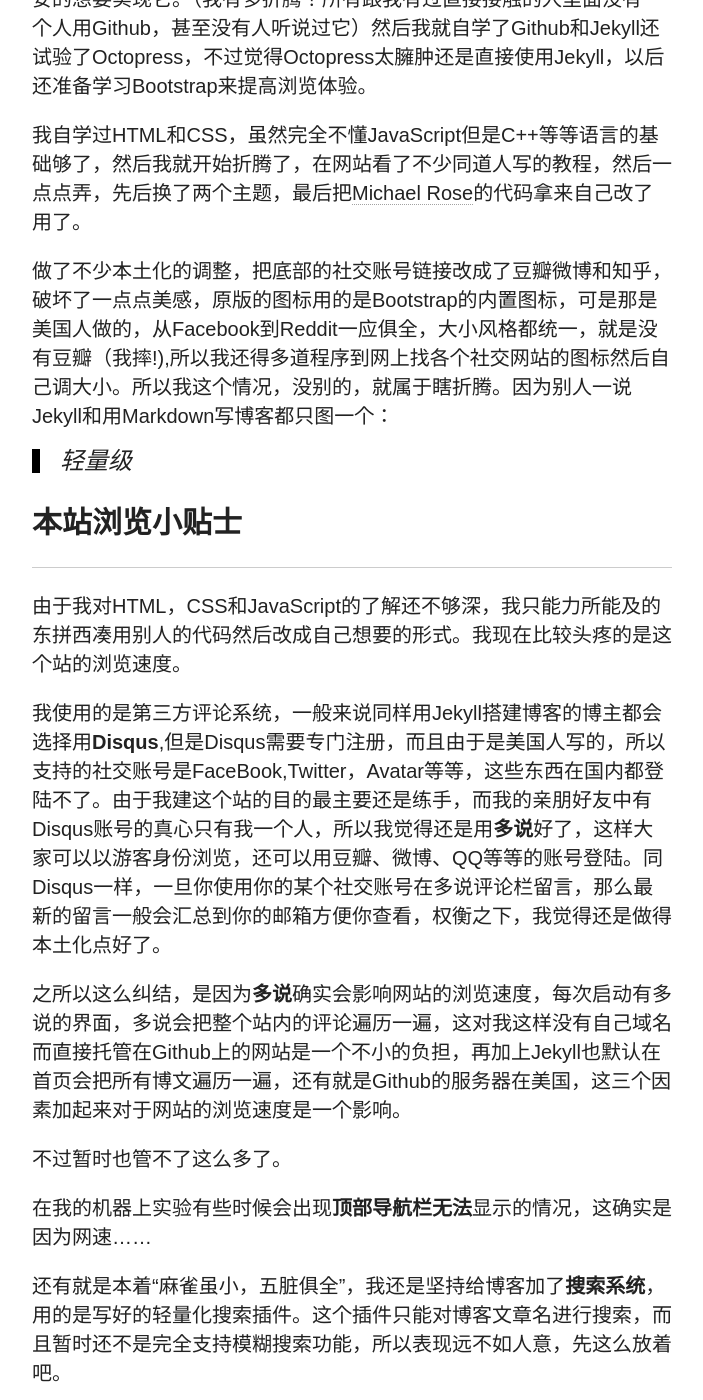
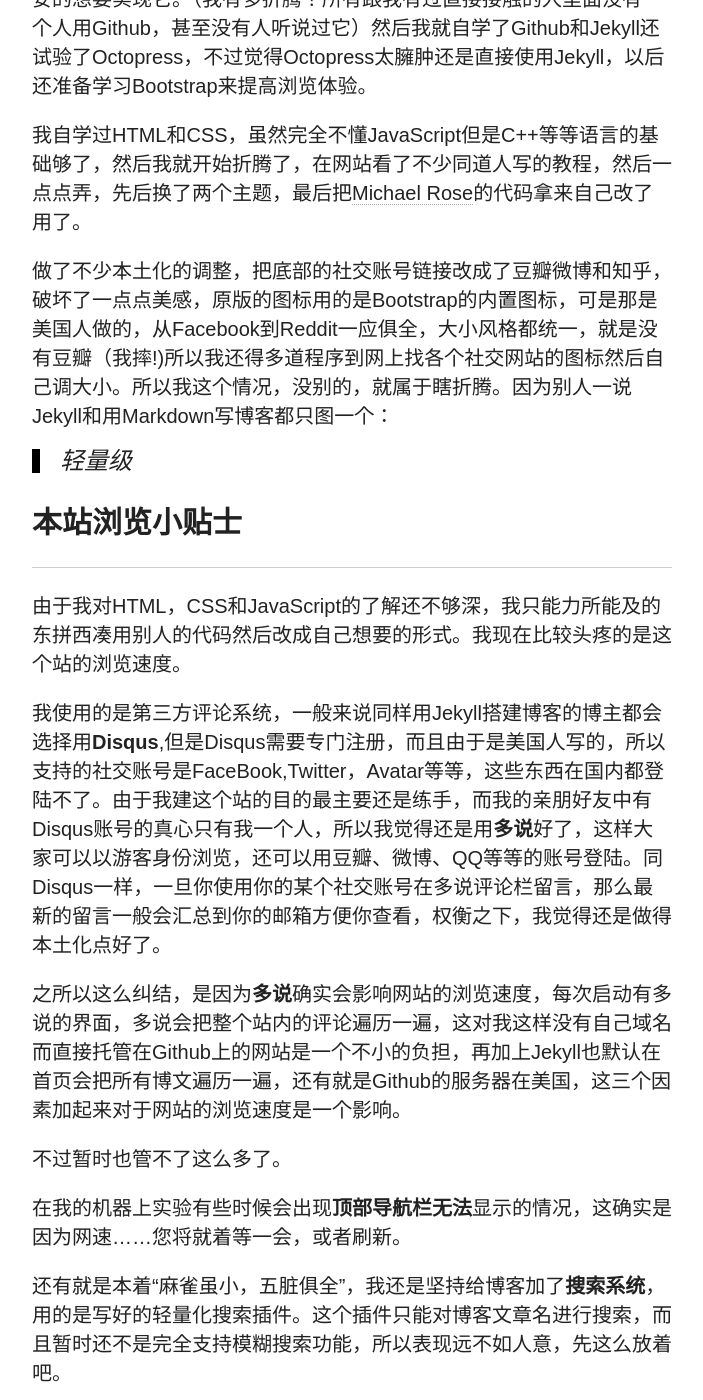
Before and after one commit to Renco/Renco.github.io, a Jekyll site: the page built from aboutsite.md, in a window 1280 px wide and 1400 px high, scrolled down 2402 px. Shown: the whole window, without its empty margins (288-991 px from the left). Built offline with Jekyll 4.4.1, drawn with Linux system fonts in a browser that asks for light colours; nearby versions of some CDN libraries.

Commit message:
更新关于本站

```diff
--- a/aboutsite.md
+++ b/aboutsite.md
@@ -43,7 +43,7 @@
 
 我自学过HTML和CSS，虽然完全不懂JavaScript但是C++等等语言的基础够了，然后我就开始折腾了，在网站看了不少同道人写的教程，然后一点点弄，先后换了两个主题，最后把[Michael Rose](http://mademistakes.com/articles/so-simple-jekyll-theme/ "So Simple")的代码拿来自己改了用了。
 
-做了不少本土化的调整，把底部的社交账号链接改成了豆瓣微博和知乎，破坏了一点点美感，原版的图标用的是Bootstrap的内置图标，可是那是美国人做的，从Facebook到Reddit一应俱全，大小风格都统一，就是没有豆瓣（我摔!),所以我还得多道程序到网上找各个社交网站的图标然后自己调大小。所以我这个情况，没别的，就属于瞎折腾。因为别人一说Jekyll和用Markdown写博客都只图一个：
+做了不少本土化的调整，把底部的社交账号链接改成了豆瓣微博和知乎，破坏了一点点美感，原版的图标用的是Bootstrap的内置图标，可是那是美国人做的，从Facebook到Reddit一应俱全，大小风格都统一，就是没有豆瓣（我摔!)所以我还得多道程序到网上找各个社交网站的图标然后自己调大小。所以我这个情况，没别的，就属于瞎折腾。因为别人一说Jekyll和用Markdown写博客都只图一个：
 
 >轻量级
 
@@ -59,7 +59,7 @@
 
 不过暂时也管不了这么多了。
 
-在我的机器上实验有些时候会出现**顶部导航栏无法**显示的情况，这确实是因为网速……
+在我的机器上实验有些时候会出现**顶部导航栏无法**显示的情况，这确实是因为网速……您将就着等一会，或者刷新。
 
 还有就是本着“麻雀虽小，五脏俱全”，我还是坚持给博客加了**搜索系统**，用的是写好的轻量化搜索插件。这个插件只能对博客文章名进行搜索，而且暂时还不是完全支持模糊搜索功能，所以表现远不如人意，先这么放着吧。
 
```
